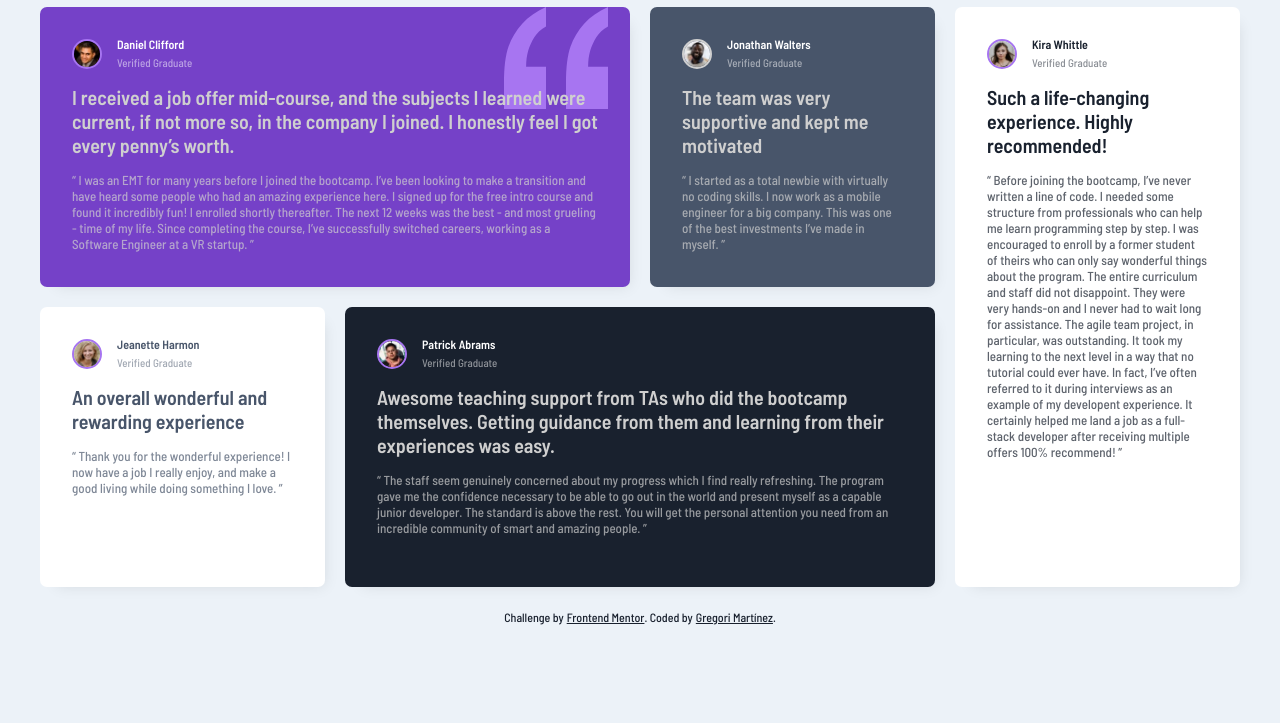
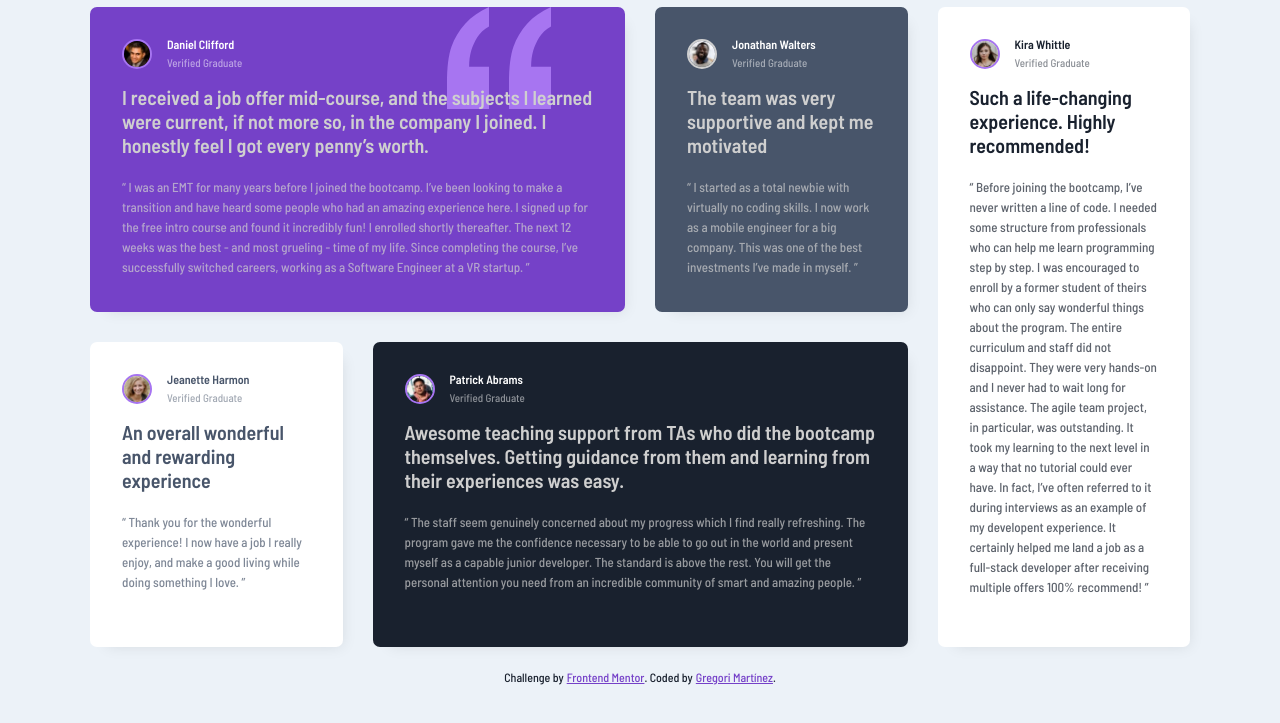
Before and after one commit to GregoriM04/testimonials-grid-section-main, a plain HTML site: page index.html in a window 1280 px wide. Shown: the part 71-794 px from the top of the page. Drawn offline with Linux system fonts and the light colour scheme.

Commit message:
Minor updates

```diff
--- a/CSS/style.css
+++ b/CSS/style.css
@@ -63,9 +63,8 @@ header {
 
 /* Main Styles */
 .container {
-    max-width: 1250px;
+    max-width: 1150px;
     margin: 0 auto;
-
 }
 
 .card-container {
@@ -106,7 +105,6 @@ header {
 .user-name {
     font-size: 12px;
 }
-
 
 .highlight-words {
     font-size: 20px;
@@ -170,24 +168,32 @@ header {
     color: var(--very-dark-blackish-blue);
 }
 
+.cards .text {
+    margin-top: 20px;
+}
+
 
 /* Media Queries */
 @media (min-width: 660px) {
     .card-container {
-        grid-template-columns: 1fr 1fr;
+        grid-template-columns: repeat(2, 1fr);
         grid-template-rows: repeat(1fr);
         grid-template-areas:
             "card-1 card-1"
             "card-2 card-3"
             "card-4 card-4"
             "card-5 card-5";
-        gap: 20px 20px;
+        gap: 30px;
+    }
+
+    .quotation {
+        right: 74px;
     }
 }
 
 @media (min-width: 860px) {
     .card-container {
-        grid-template-columns: 1fr 1fr 1fr;
+        grid-template-columns: repeat(3, 1fr);
         grid-template-rows: repeat(1fr);
         grid-template-areas:
           "card-1 card-1 card-2"
@@ -200,23 +206,31 @@ header {
 
     .card-container {
         display: grid;
-        grid-template-columns: 1fr 1fr 1fr 1fr;
-        grid-template-rows: 1fr 1fr;
-        gap: 20px 20px;
+        grid-template-columns: repeat(4, 1fr);
+        grid-template-rows: repeat(2, 1fr);
+        gap: 30px;
         grid-template-areas:
           "card-1 card-1 card-2 card-5"
           "card-3 card-4 card-4 card-5";
     }
+
+    .cards .text {
+        line-height: 20px;
+    }
+    .main-title {
+        margin-top: 20px;
+    }
+
 }
 
+@media (min-width: 1445px) {
+    .main-title {
+        margin-top: 70px;
+    }
+    .container {
+        padding-top: 60px;
+    }
 
-@media (min-width: 1440px) {
-    .container {
-        padding-top: 30px;
-    }
-    .main-title {
-        margin-top: 50px;
-    }
 }
 
 
@@ -236,6 +250,6 @@ header {
 .attribution a,
 .attribution a:link,
 .attribution a:visited {
-    color: var(--blue);
+    color: var(--moderate-violet);
     margin-left: 3px;
 }
```
